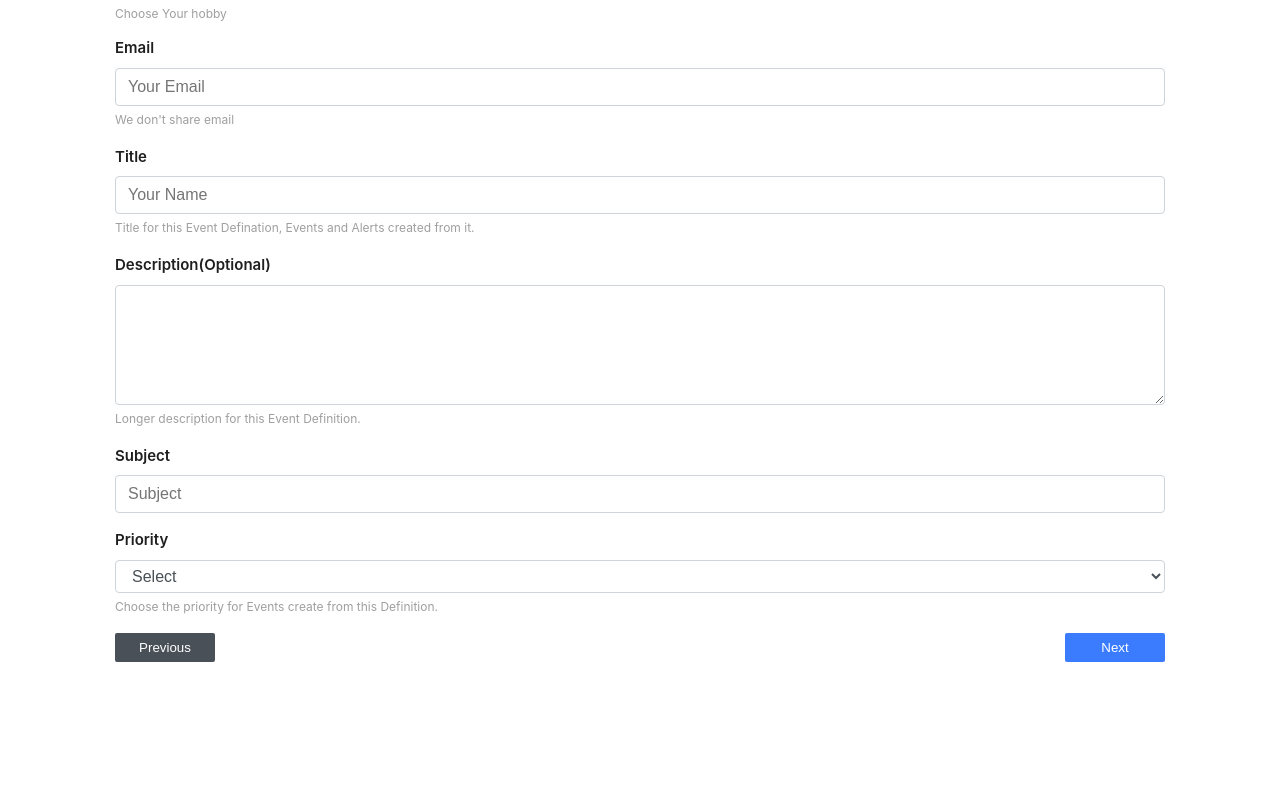
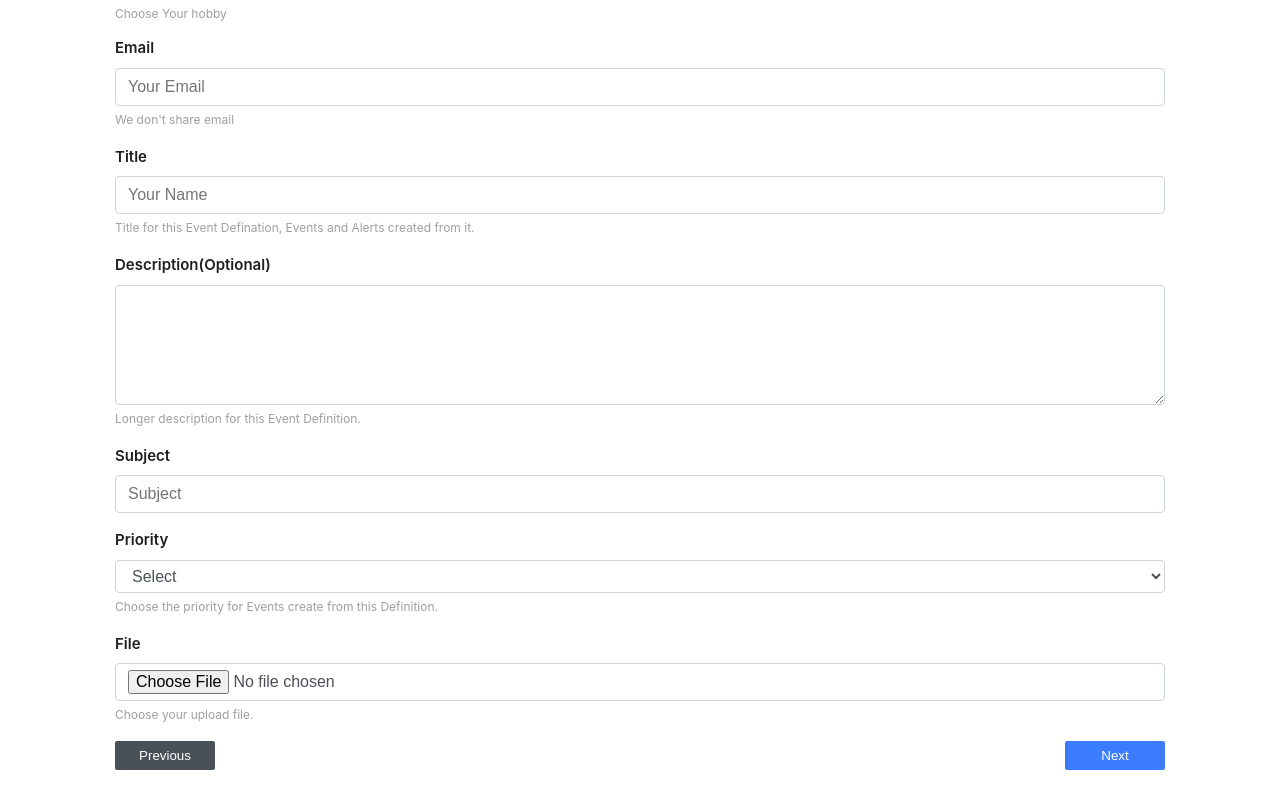
Before and after one commit to xformation/xformation-ui-workflowjs, a React (Create React App) app: page / in a window 1280 px wide. Shown: the part 311-1111 px from the top of the page. Before the commit the page ends 1003 px from the top, so only its background shows below. Built offline with nearby package versions, Linux system fonts and the light colour scheme.

Commit message:
Update: validation -> validations

```diff
--- a/src/App.tsx
+++ b/src/App.tsx
@@ -10,6 +10,7 @@ class App extends React.Component<any, any> {
           title: 'Event Details',
           tabTitle: 'Event Details',
           subHeading: 'This is sub heading',
+          apiEndPoint: 'https://google.com',
           content: [
             {
               title: 'Gender',
@@ -45,14 +46,14 @@ class App extends React.Component<any, any> {
               title: 'Email',
               name: "email",
               type: componentType.TEXT,
-              isRequired: false,
+              isRequired: true,
               value: "",
               placeHolder: 'Your Email',
               notice: 'We don\'t share email',
               errorMessage: "Please enter your email",
               id: "email",
-              validation: [{
-                regEx: /^(([^<>()\[\]\\.,;:\s@"]+(\.[^<>()\[\]\\.,;:\s@"]+)*)|(".+"))@((\[[0-9]{1,3}\.[0-9]{1,3}\.[0-9]{1,3}\.[0-9]{1,3}\])|(([a-zA-Z\-0-9]+\.)+[a-zA-Z]{2,}))$/,
+              validations: [{
+                regEx: '^(([^<>()\[\]\\.,;:\s@"]+(\.[^<>()\[\]\\.,;:\s@"]+)*)|(".+"))@((\[[0-9]{1,3}\.[0-9]{1,3}\.[0-9]{1,3}\.[0-9]{1,3}\])|(([a-zA-Z\-0-9]+\.)+[a-zA-Z]{2,}))$/',
                 message: "Please enter valid email"
               }]
             },
@@ -102,8 +103,17 @@ class App extends React.Component<any, any> {
                 { value: "1", label: 'High' },
                 { value: "3", label: 'Normal' }
               ]
-
             },
+            {
+              title: 'File',
+              name: "files",
+              type: componentType.FILE,
+              value: "",
+              isRequired: false,
+              id: "file",
+              notice: 'Choose your upload file.',
+              errorMessage: "",
+            }
           ]
         },
         {
@@ -150,8 +160,8 @@ class App extends React.Component<any, any> {
               value: "",
               placeHolder: 'Your Email',
               notice: 'We don\'t share email',
-              validation: [{
-                regEx: /^(([^<>()\[\]\\.,;:\s@"]+(\.[^<>()\[\]\\.,;:\s@"]+)*)|(".+"))@((\[[0-9]{1,3}\.[0-9]{1,3}\.[0-9]{1,3}\.[0-9]{1,3}\])|(([a-zA-Z\-0-9]+\.)+[a-zA-Z]{2,}))$/,
+              validations: [{
+                regEx: '^(([^<>()\[\]\\.,;:\s@"]+(\.[^<>()\[\]\\.,;:\s@"]+)*)|(".+"))@((\[[0-9]{1,3}\.[0-9]{1,3}\.[0-9]{1,3}\.[0-9]{1,3}\])|(([a-zA-Z\-0-9]+\.)+[a-zA-Z]{2,}))$',
                 message: "Please enter valid email"
               }],
               id: "email1"
@@ -209,17 +219,24 @@ class App extends React.Component<any, any> {
   }
 
   onClickNext = (index: any, tabData: any) => {
-    console.log(tabData);
     setTimeout(() => {
       this.workflowRef.current.showNextTab();
     }, 3000);
   };
 
+  onFormSubmitted = (step: any, response: any) => {
+    console.log(step, response);
+  };
+
+  onChangeComponent = (e: any, type: any, tabIndex: any, componentIndex: any) => {
+    console.log(e, type, tabIndex, componentIndex);
+  }
+
   render() {
     const { data } = this.state;
     return (
       <div>
-        <Workflow formData={data} onClickNext={this.onClickNext} ref={this.workflowRef} waitForResponse={true} />
+        <Workflow formData={data} onFormSubmitted={this.onFormSubmitted} ref={this.workflowRef} onChangeComponent={this.onChangeComponent} />
       </div>
     );
   }
--- a/src/Workflow/FormContent.tsx
+++ b/src/Workflow/FormContent.tsx
@@ -92,13 +92,13 @@ class FormContent extends Component<any, any> {
                         };
                         isValid = false;
                     } else {
-                        if (formItem.validation && formItem.validation.length > 0) {
-                            for (let j = 0; j < formItem.validation.length; j++) {
-                                let isItemValid = this.validateValue(formItem.value, formItem.validation[j].regEx);
+                        if (formItem.validations && formItem.validations.length > 0) {
+                            for (let j = 0; j < formItem.validations.length; j++) {
+                                let isItemValid = this.validateValue(formItem.value, formItem.validations[j].regEx);
                                 if (!isItemValid) {
                                     retData[i] = {
                                         isValid: isItemValid,
-                                        message: formItem.validation[j].message
+                                        message: formItem.validations[j].message
                                     };
                                     isValid = false;
                                     break;
@@ -107,13 +107,13 @@ class FormContent extends Component<any, any> {
                         }
                     }
                 } else {
-                    if (formItem.value && formItem.validation && formItem.validation.length > 0) {
-                        for (let j = 0; j < formItem.validation.length; j++) {
-                            let isItemValid = this.validateValue(formItem.value, formItem.validation[j].regEx);
+                    if (formItem.value && formItem.validations && formItem.validations.length > 0) {
+                        for (let j = 0; j < formItem.validations.length; j++) {
+                            let isItemValid = this.validateValue(formItem.value, formItem.validations[j].regEx);
                             if (!isItemValid) {
                                 retData[i] = {
                                     isValid: isItemValid,
-                                    message: formItem.validation[j].message
+                                    message: formItem.validations[j].message
                                 };
                                 isValid = false;
                                 break;
@@ -130,7 +130,8 @@ class FormContent extends Component<any, any> {
     };
 
     validateValue = (value: any, regEx: any) => {
-        return regEx.test(value);
+        let regO = new RegExp(regEx);
+        return regO.test(value);
     }
 
     displayFormData = () => {
```
Also changed, not shown: Workflow-JS/FormContent.jsx (+8 -8 lines).
